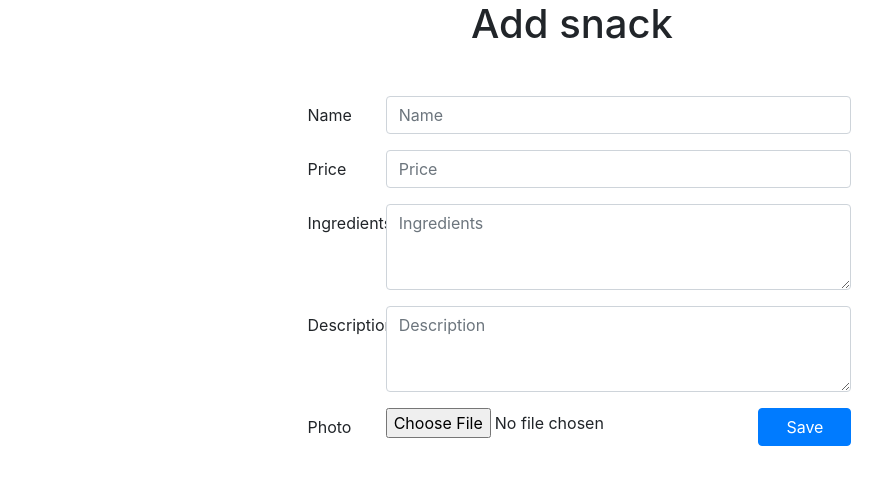
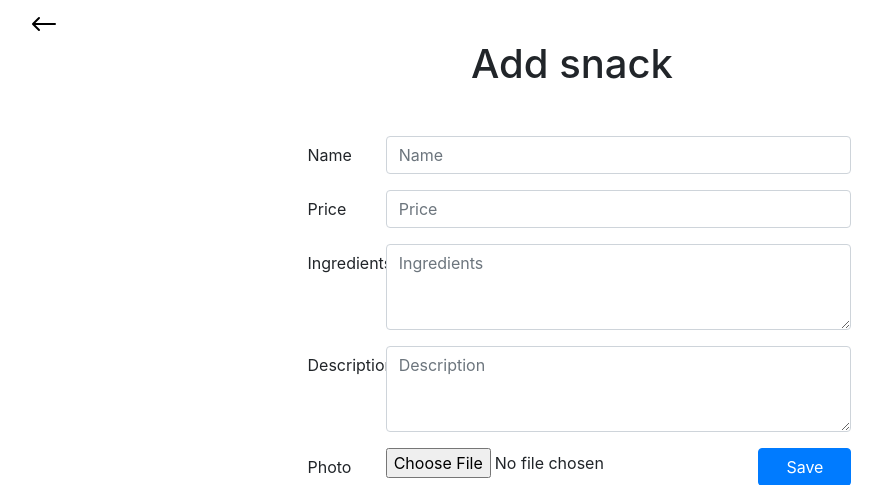
Before and after one commit to Diego448/mini-snacks, a Flask app: page /snacks/add in a window 1280 px wide. Shown: the top 485 px of the page, without its empty margins (68-950 px from the left). Run offline with Flask 2, Linux system fonts and the light colour scheme; some libraries are stand-ins or nearby versions.

Commit message:
Updating styles for add snacks view

```diff
--- a/templates/add_snacks.html
+++ b/templates/add_snacks.html
@@ -6,6 +6,11 @@
     <link rel="stylesheet" href="{{ url_for('static', filename='bootstrap.css') }}">
 </head>
 <body>
+    <nav class="px-5 mx-5  pt-2">
+        <a href="{{ url_for('snacks_list') }}" class="text-decoration-none">
+            <img src="{{ url_for('static', filename='icons/arrow-left.svg') }}" alt="" width="32" height="32" title="Back">
+        </a>
+    </nav>
     <header class="mb-5">
         <h1 class="h1 text-center">Add snack</h1>
     </header>
```
Also changed, not shown: static/icons/arrow-left.svg (added).
